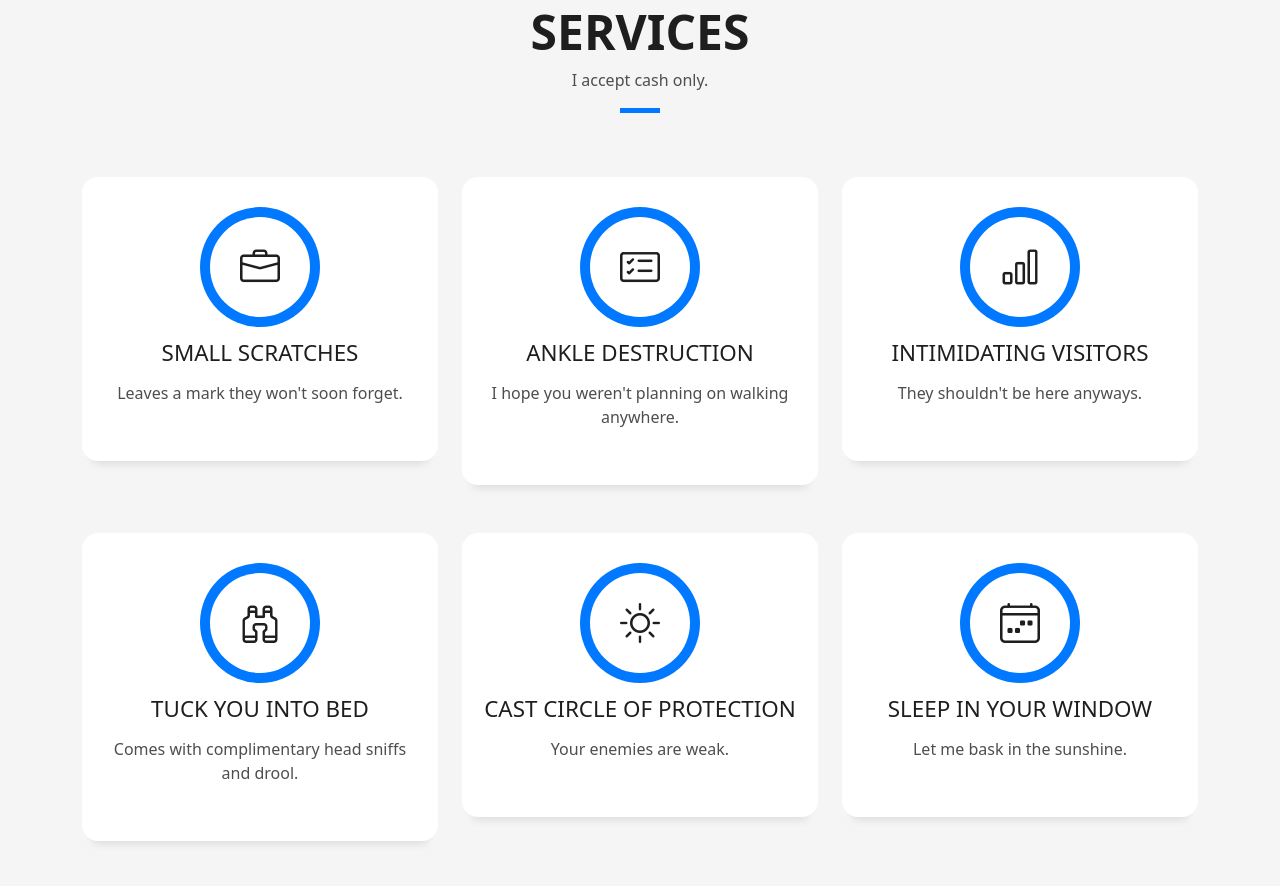
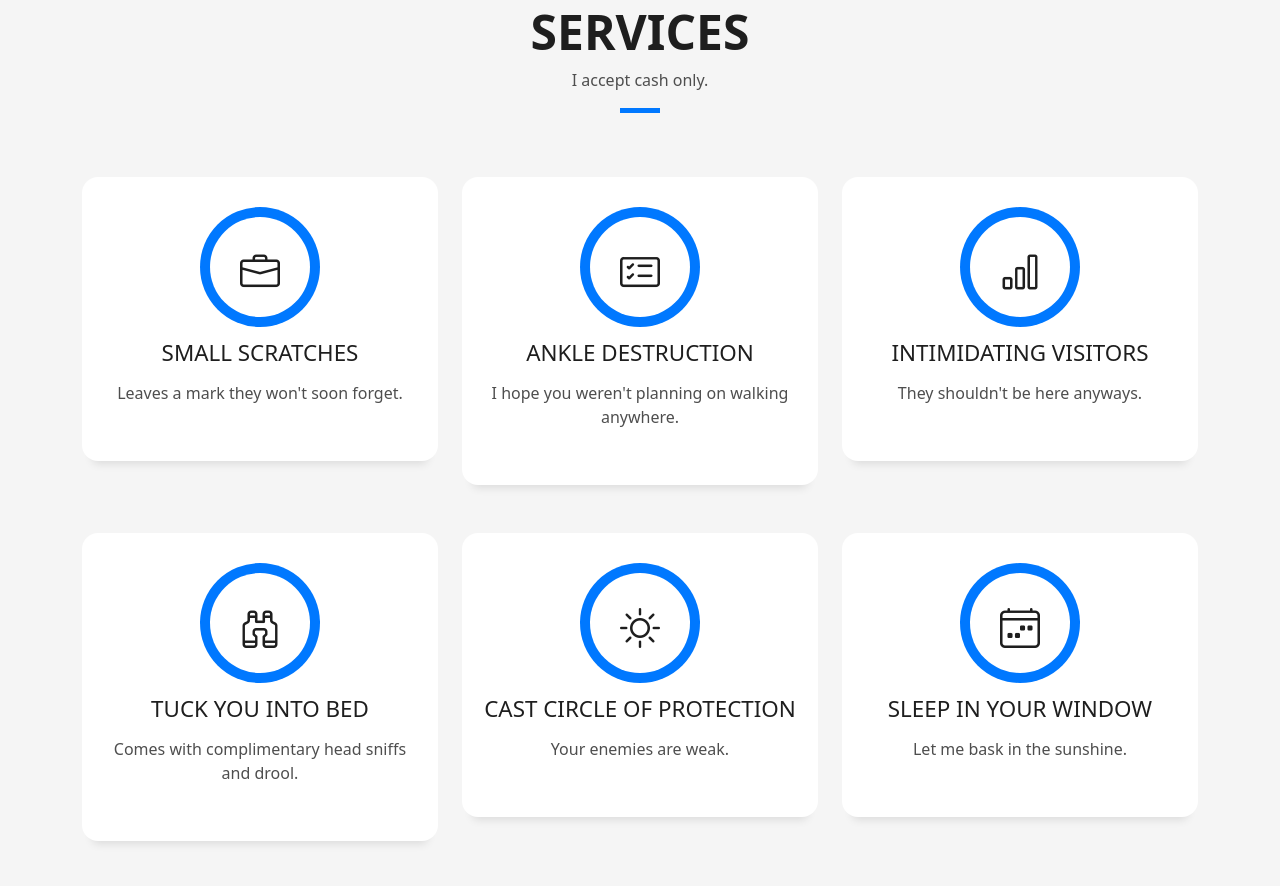
Before and after one commit to musser004/Alucard_website, a Flask app: page / in a window 1280 px wide. Shown: the part 1666-2552 px from the top of the page. Run offline with Flask 3, Linux system fonts and the light colour scheme; some libraries are stand-ins or nearby versions.

Commit message:
Cleaning up icon CSS

```diff
--- a/static/css/style.css
+++ b/static/css/style.css
@@ -1492,3 +1492,7 @@ footer .credits a {
 .help-block {
     color: red;
 }
+
+.ico-circle {
+    padding-top: 10px;
+}
```
